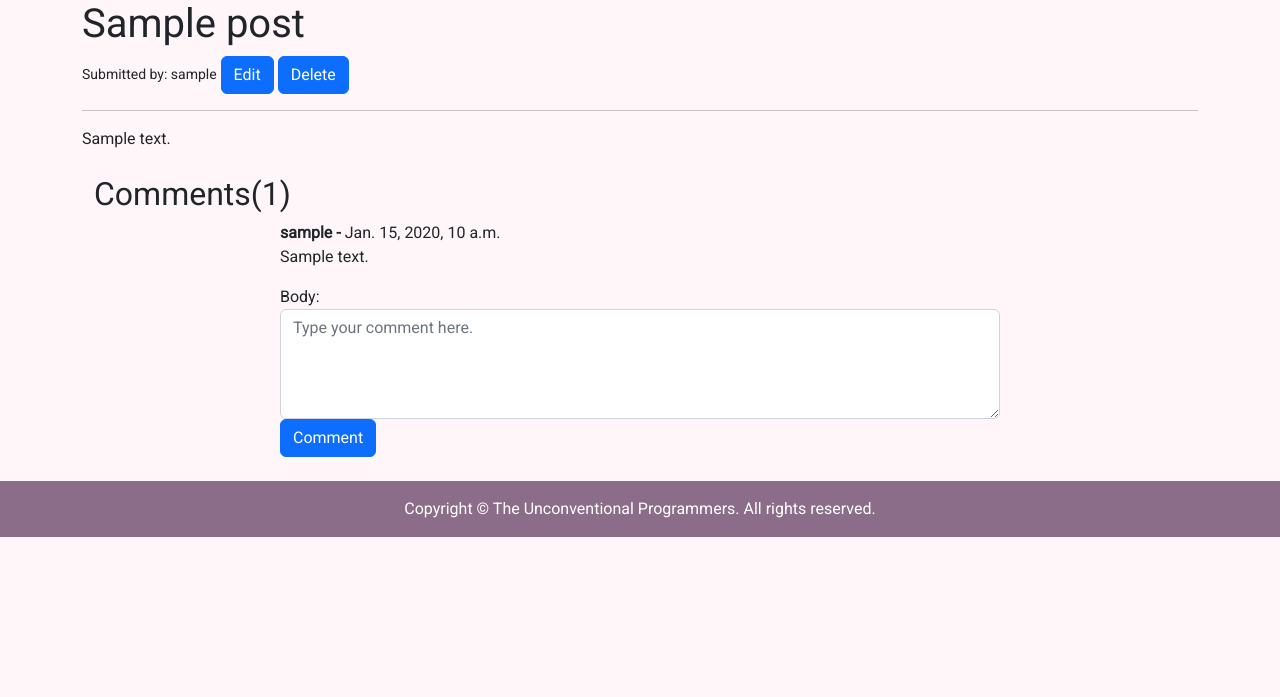
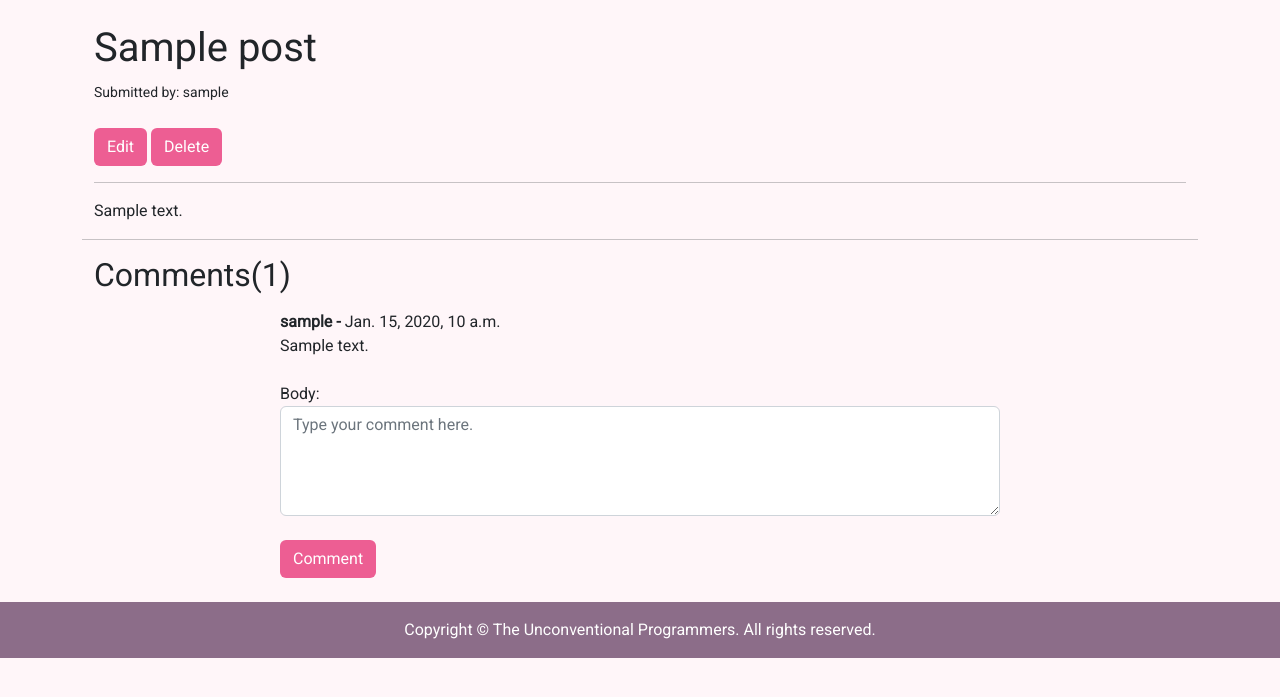
Before and after one commit to Jbachtiger/ci-pp4-the-unconventional-programmer, a Django app: a page that uses templates/post_details.html in a window 1280 px wide. Shown: the part 56-753 px from the top of the page. Run offline with Django 3.2, Linux system fonts and the light colour scheme; a user stored in the database is signed in; tables that the repository leaves empty hold one stand-in row (values such as "Sample post"); some libraries are stand-ins or nearby versions.

Commit message:
Add styling to post_details.html template

```diff
--- a/static/css/style.css
+++ b/static/css/style.css
@@ -67,6 +67,7 @@ body {
 /* Button styles */
 .generic-btn {
     background-color: #ed5e93;
+    color: white;
 }
 
 /* Forms */
--- a/templates/post_details.html
+++ b/templates/post_details.html
@@ -6,20 +6,30 @@
 <!-- Detials that appear in the post once clicked on -->
 
 <!-- <img width="600px" height="400px" src=" {{ post.hero_image.url }}"> -->
+<div class="container mt-4">
+    <div class="row">
+        <div class="col">
             <h1>{{ post.title}}</h1>
             <small>Submitted by: {{ post.author }}</small>
+        </div>
+    </div>
 
     {% if user.is_authenticated %}
     <!-- Using an if statement to determine whether the user id matches post author id to enable editing of post -->
     {% if user.id == post.author.id  %}
-<a href="{% url 'edit-post' post.slug %}" class="btn btn-primary">Edit</a>
-<a href="{% url 'delete-post' post.slug %}" class="btn btn-primary">Delete</a>
+    <div class="row mt-4">
+        <div class="col">
+            <a href="{% url 'edit-post' post.slug %}" class="btn generic-btn">Edit</a>
+            <a href="{% url 'delete-post' post.slug %}" class="btn generic-btn">Delete</a>
+        </div>
+    </div>
     {% endif %}
     {% endif %}
     <hr>
     {{ post.body|safe }}
-<br>
-<br>
+</div>
+
+<hr>
 
 <!--Comments-->
 <div class="section ">
@@ -31,7 +41,7 @@
                 <div class="media-list">
                     {% for comment in post_comments %}
                     <div>
-                        <div class="media-body">
+                        <div class="media-body mt-2">
                             <div class="small-1">
                                 <strong> {{comment.user}} -</strong>
                                 <strong><time class="ml-4 opaciy-70 small-3"> {{comment.publish_date}}</time></strong>
@@ -43,12 +53,12 @@
                 </div>
                 <!--Display form and authenticate to ensure only logged in users can comment-->
                 {% if user.is_authenticated %}
-                <form method="POST" action="{% url 'post-detail' slug=post.slug %}">
+                <form class="mt-4" method="POST" action="{% url 'post-detail' slug=post.slug %}">
                     {% csrf_token %}
                     <div class="form-group">
                         {{form}}
                     </div>
-                    <button class="btn btn-primary btn-block " type="submit">Comment</button>
+                    <button class="btn generic-btn btn-block mt-4 " type="submit">Comment</button>
                 </form>
                 {% else %}
                 <h4><a href="{% url 'account_signup' %}">Signup</a> or <a href="{% url 'account_login' %}">Login</a> to create a comment.</h4>
```
Lines whose indentation alone changed are shown as unchanged.
